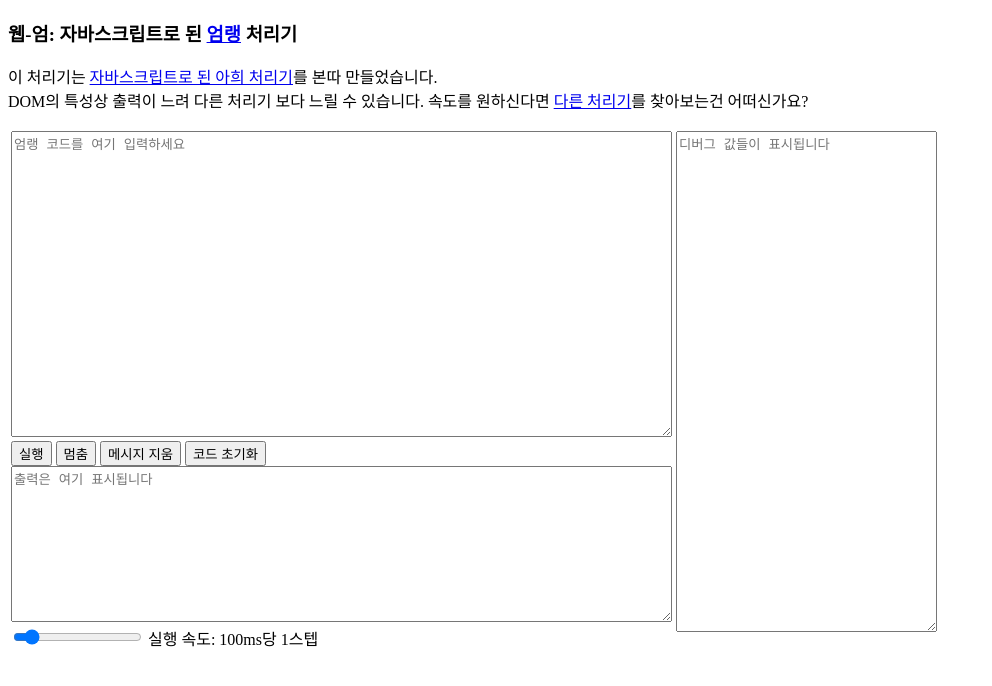
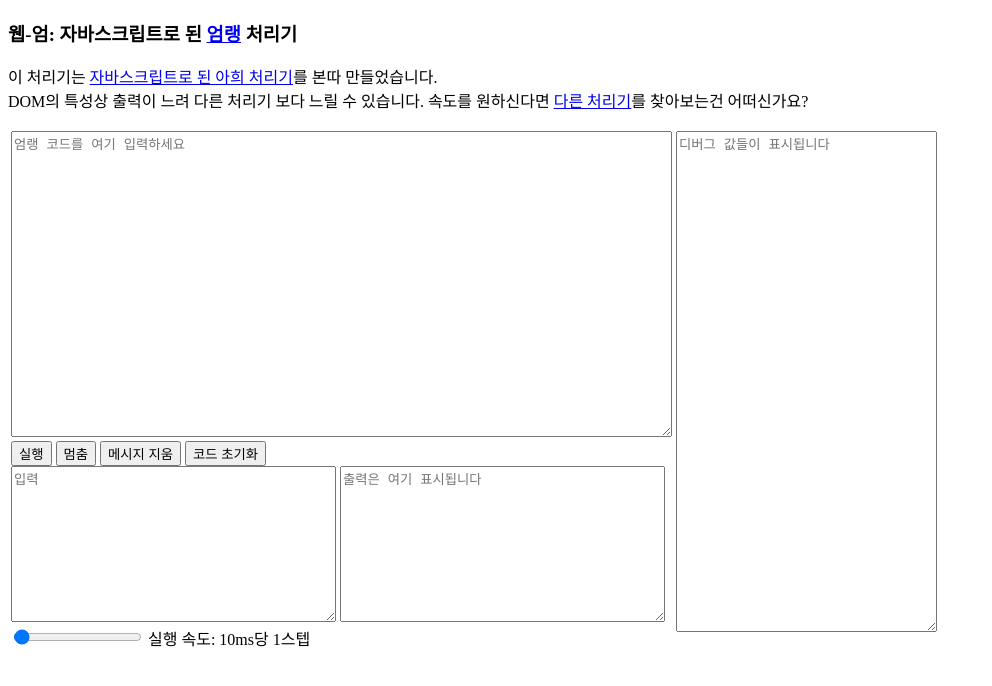
Before and after one commit to rycont/umjunsik-lang, a plain HTML site: page umjunsik-lang-web/index.html in a window 1280 px wide. Shown: the whole page, without its empty margins (0-992 px from the left). Drawn offline with Linux system fonts and the light colour scheme.

Commit message:
Update index.html

```diff
--- a/umjunsik-lang-web/index.html
+++ b/umjunsik-lang-web/index.html
@@ -28,9 +28,10 @@
               <input name="clear" type="button" value="메시지 지움">
               <input name="reset" type="button" value="코드 초기화">
               <br>
-              <textarea name="output" rows="10" cols="80" placeholder="출력은 여기 표시됩니다"></textarea>
+              <textarea name="input" rows="10" cols="38" placeholder="입력"></textarea>
+              <textarea name="output" rows="10" cols="38" placeholder="출력은 여기 표시됩니다"></textarea>
               <br>
-              <input name="speed" type="range" max="1000" min="0.001" step="0.001" value="100">
+              <input name="speed" type="range" max="1000" min="0.001" step="0.001" value="10">
               <label name="splabel">실행 속도: -</label>
             </td>
             <td valign="top">
```
